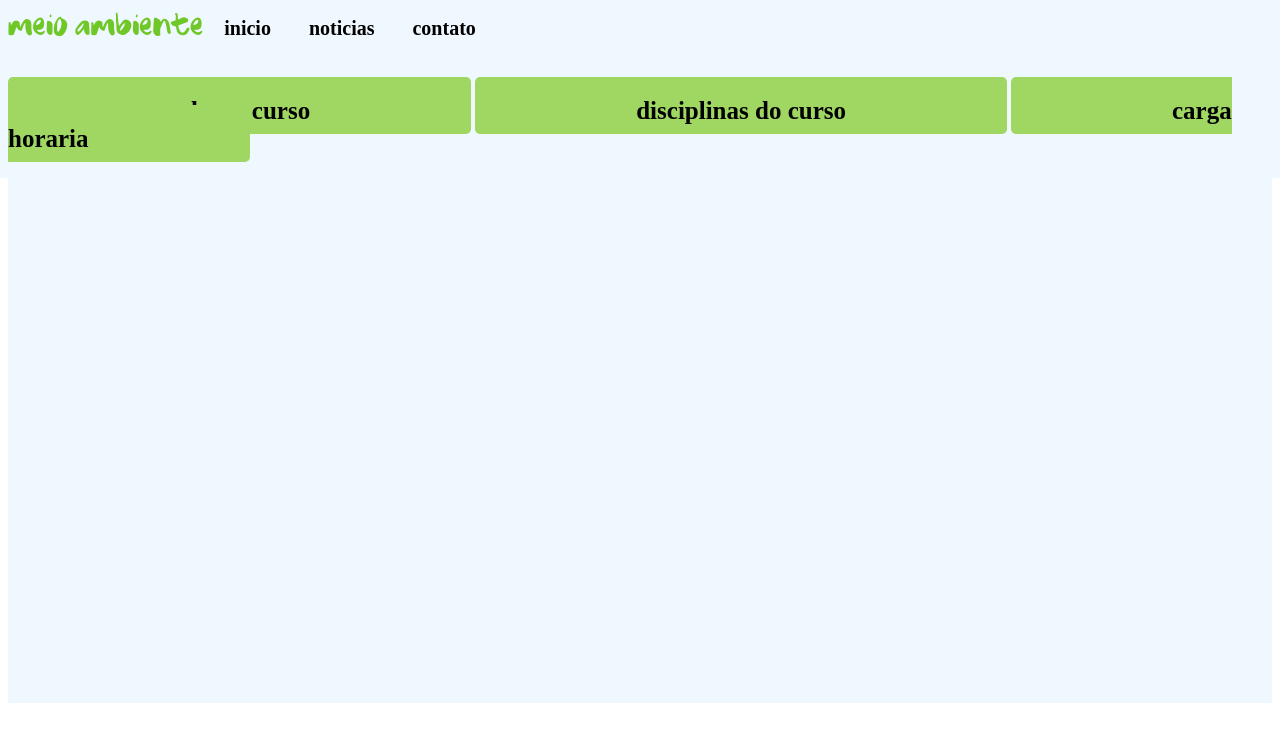
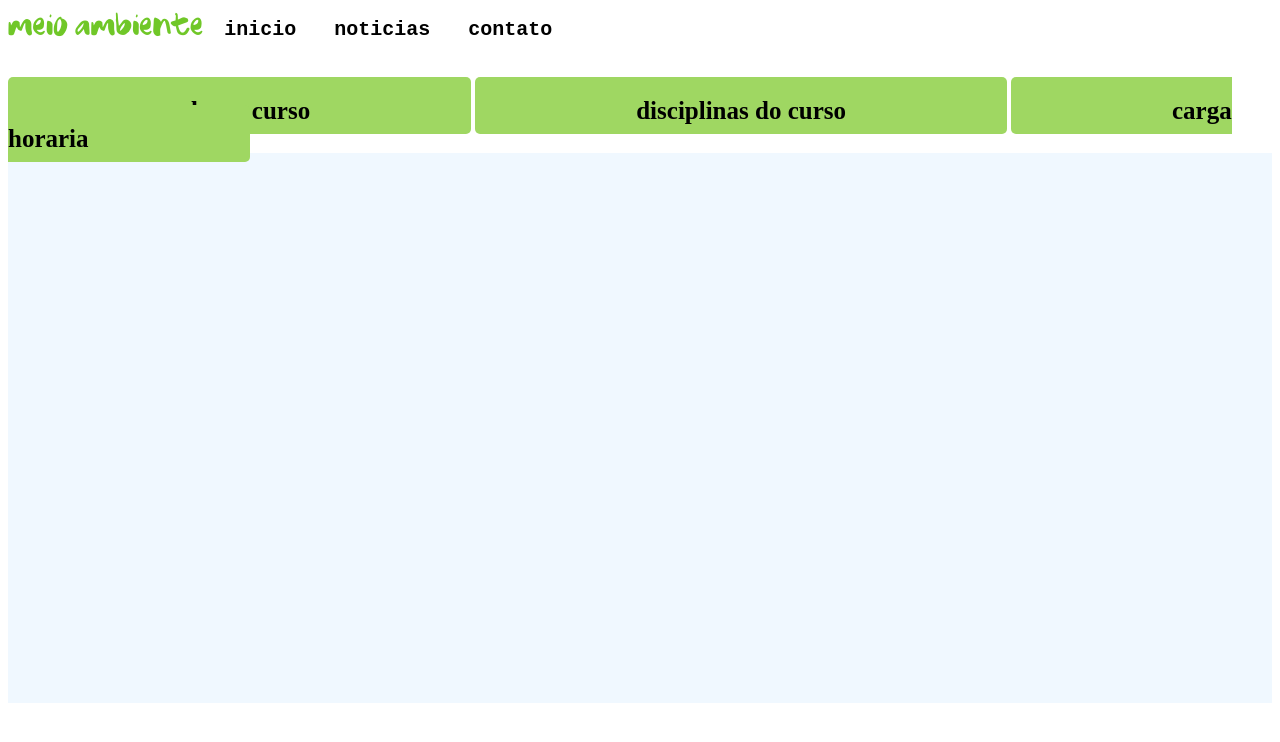
Before and after one commit to poca753/site-meio-ambiente, a plain HTML site: page index.html in a window 1280 px wide. Drawn offline with Linux system fonts and the light colour scheme.

Commit message:
kjkhu
kljik

```diff
--- a/style.css
+++ b/style.css
@@ -6,12 +6,15 @@
     font-family: "Cartoon";
     src: url(fonte/CARTOON\ FREE.ttf);
     font-weight: normal;
+
+    @import url();
 }
 header{
    margin: -25px;
+   background-color: white;
 }
 nav{
-    background-color: aliceblue;
+    background-color: white;
     padding: 25px;
     border-radius: 5px;
 }
@@ -34,6 +37,7 @@ nav{
  font-weight: bolder;
  transition-duration: 0.3s;
  font-size: 20px;
+ font-family: 'Courier New', Courier, monospace;
 }
 .links:hover{
     background-color:#9fd762;
```
Also changed, not shown: fonte/Help Files - Free Version.txt (deleted).
